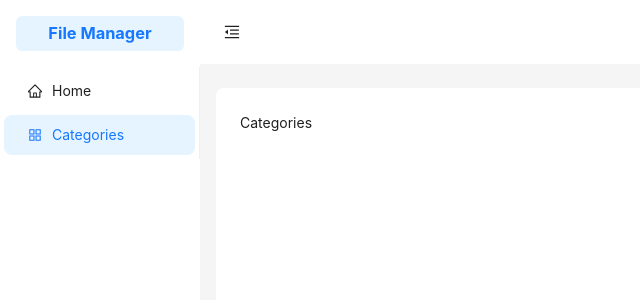
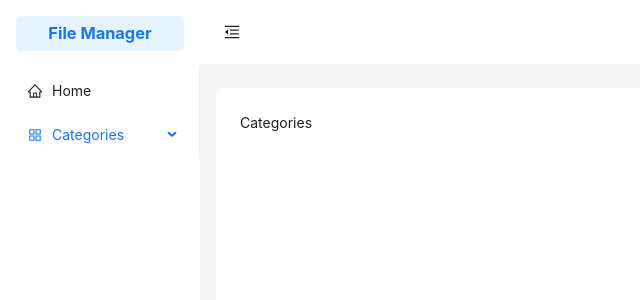
Before and after one commit to dovancuongadhp/file-manager-fe, a React (Vite) app: page /categories in a window 1280 px wide. Shown: the top 300 px of the page, without its empty margins (0-640 px from the left). Built offline with nearby package versions, Linux system fonts and the light colour scheme; no server answers.

Commit message:
fix active menu

```diff
--- a/src/components/organisms/SiderTemplate/index.jsx
+++ b/src/components/organisms/SiderTemplate/index.jsx
@@ -4,14 +4,34 @@ import { Layout, Menu } from "antd";
 import { FileFilled } from "@ant-design/icons";
 function SiderTemplate({ isCollapse }) {
   const currentPath = window.location.pathname;
-  // function getItem(label, key, icon, children) {
-  //   return {
-  //     key,
-  //     icon,
-  //     children,
-  //     label,
-  //   };
-  // }
+
+  function getItem(label, key, icon, children) {
+    return {
+      key,
+      icon,
+      children,
+      label,
+    };
+  }
+  function getMenus(menus) {
+    const data = menus.map((item) => {
+      return getItem(
+        item.children ? item.label : <NavLink to={item?.path}>{item.label}</NavLink>,
+        item?.path,
+        item.icon ? <item.icon /> : null,
+        item?.children
+          ? item.children.map((data) =>
+              getItem(
+                <NavLink to={data?.path}>{data.label}</NavLink>,
+                data?.path
+              )
+            )
+          : undefined
+      );
+    });
+    return data;
+  }
+
   return (
     <Layout.Sider
       trigger={null}
@@ -26,11 +46,7 @@ function SiderTemplate({ isCollapse }) {
         theme="light"
         mode="inline"
         defaultSelectedKeys={[currentPath]}
-        items={navigationMenu?.map((item) => ({
-          key: item.path,
-          icon: <item.icon />,
-          label: <NavLink to={item?.path}> {item.label}</NavLink>,
-        }))}
+        items={getMenus(navigationMenu)}
       />
     </Layout.Sider>
   );
--- a/src/pages/categories/index.jsx
+++ b/src/pages/categories/index.jsx
@@ -3,14 +3,14 @@ import { getCategoryList } from "@api/category";
 
 function Categories() {
 
-  function getDataCategories(){
-    const data = getCategoryList();
-    console.log(data)
-  }
+  // function getDataCategories(){
+  //   const data = getCategoryList();
+  //   console.log(data)
+  // }
 
-  useEffect(() => {
-    getDataCategories()
-  }, [])
+  // useEffect(() => {
+  //   getDataCategories()
+  // }, [])
   return (
     <div>Categories</div>
   )
--- a/src/pages/categories/navigation.js
+++ b/src/pages/categories/navigation.js
@@ -4,12 +4,15 @@ const navigation_category = [
         id: "categories",
         label: "Categories",
         icon: AppstoreOutlined,
-        path: "/categories",
         children: [
+            {
+                id: "categories_list",
+                label: "Categories List",
+                path: "/categories",
+            },
             {
                 id: "categories_recent",
                 label: "Recent",
-                icon: AppstoreOutlined,
                 path: "/categories/recent",
             }
         ]
```
